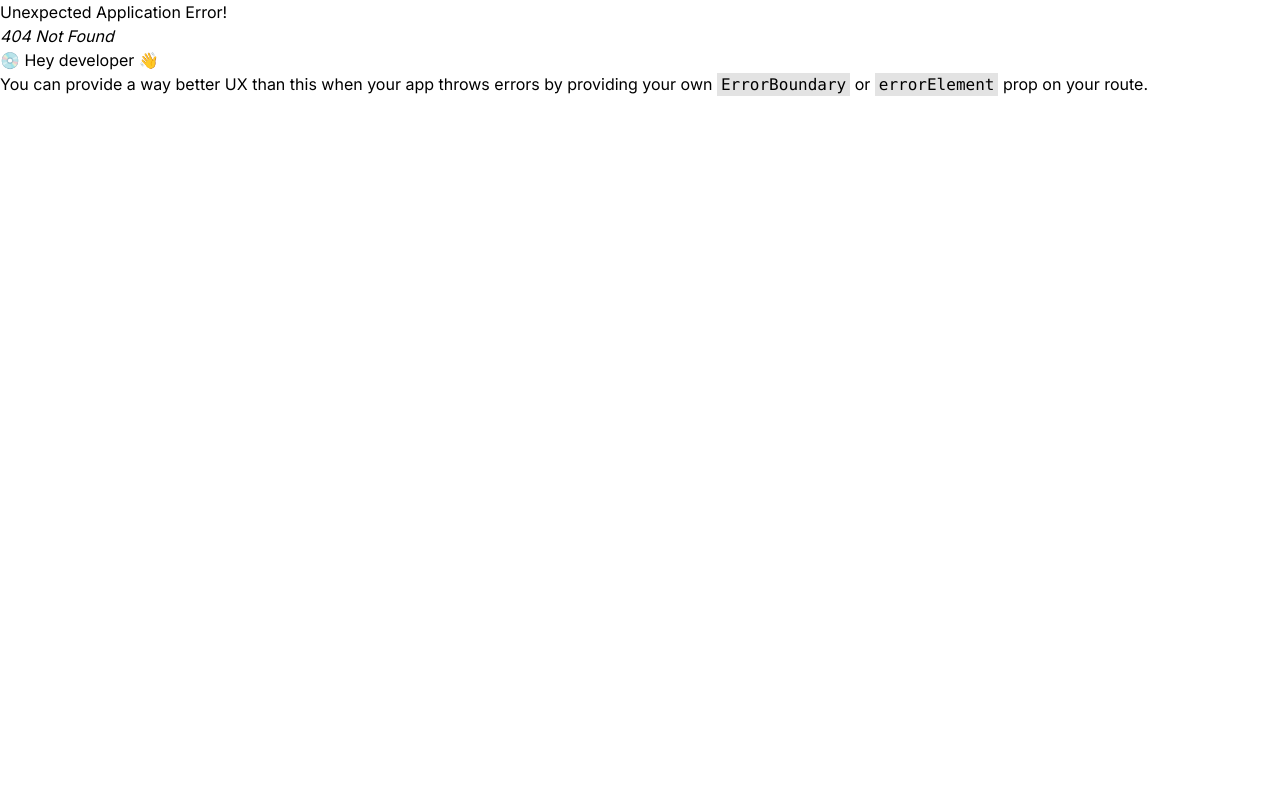
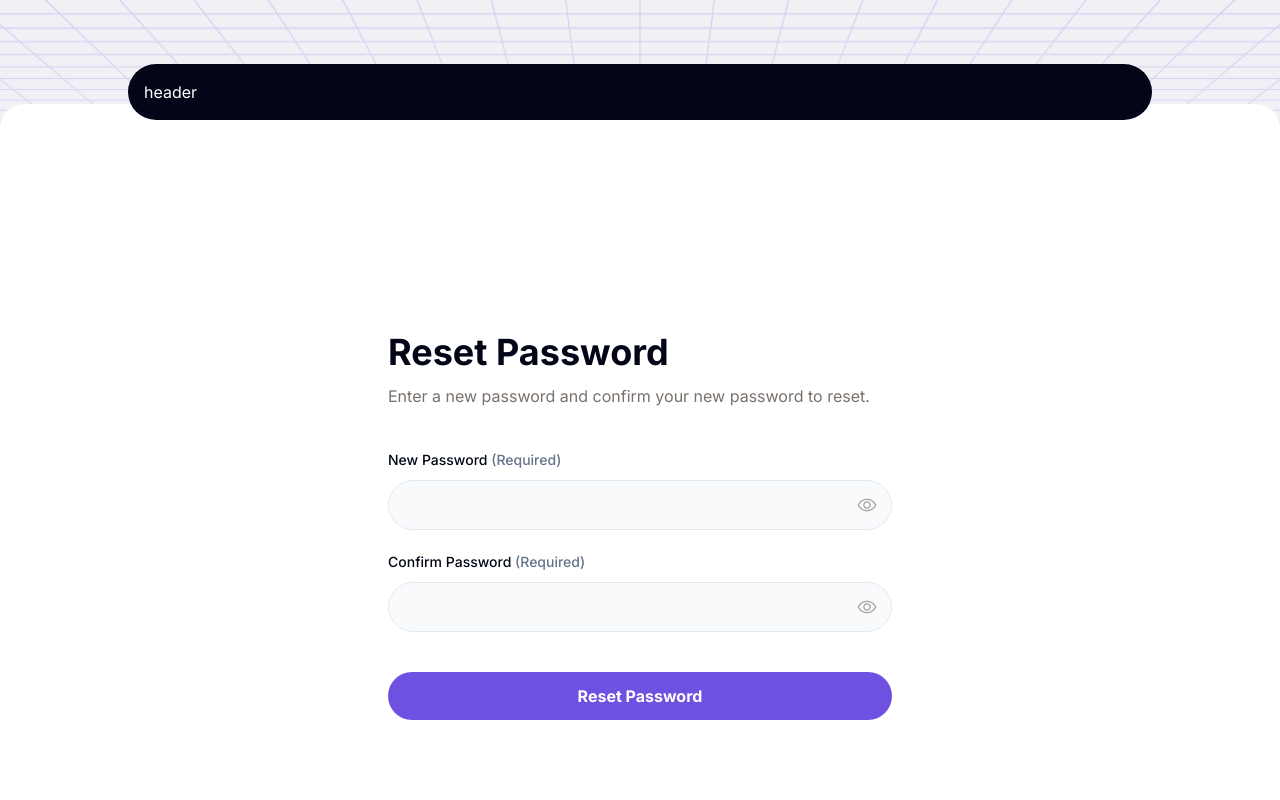
Before and after one commit to MamtazDev/ReTracker, a React (Vite) app: page /reset-password in a window 1280 px wide. Before the commit this address had no page. Shown: the top 800 px of the page. Built offline with nearby package versions, Linux system fonts and the light colour scheme.

Commit message:
reset and forget password add

```diff
--- a/src/Components/Forget/ForgetPass.jsx
+++ b/src/Components/Password/ForgetPass.jsx
@@ -4,7 +4,7 @@ import PrimaryBtn from "../../Shared/PrimaryBtn";
 
 const ForgetPass = () => {
   return (
-    <div className="pb-28 pt-p_153 max-w-authWidth mx-auto">
+    <div className="pb-p_236 pt-p_276 max-w-authWidth mx-auto">
       <AuthTitle>Forgot Password</AuthTitle>
       <p className="mt-3 mb-10 text-base font-normal text-[#78716C]">
         A link will be sent to your registered email to reset your password.
--- /dev/null
+++ b/src/Components/Password/Reset.jsx
@@ -0,0 +1,33 @@
+import React from "react";
+import AuthTitle from "../../Shared/AuthTitle";
+import PrimaryBtn from "../../Shared/PrimaryBtn";
+
+const Reset = () => {
+  return (
+    <div className="pb-p_188 pt-p_228 max-w-authWidth mx-auto">
+      <AuthTitle>Reset Password </AuthTitle>
+      <p className="mt-3 mb-10 text-base font-normal text-[#78716C]">
+        Enter a new password and confirm your new password to reset.
+      </p>
+
+      <form>
+        <div className="mb-5">
+          <label htmlFor="new-pass">
+            New Password <span>(Required)</span>{" "}
+          </label>
+          <input type="password" id="new-pass" />
+        </div>
+        <div className="mb-10">
+          <label htmlFor="cfr-pass">
+            Confirm Password <span>(Required)</span>{" "}
+          </label>
+          <input type="password" id="cfr-pass" />
+        </div>
+
+        <PrimaryBtn>Reset Password </PrimaryBtn>
+      </form>
+    </div>
+  );
+};
+
+export default Reset;
--- a/src/Pages/ForgetPassword.jsx
+++ b/src/Pages/ForgetPassword.jsx
@@ -1,6 +1,6 @@
 import React from "react";
 import Auth from "../Shared/Auth";
-import ForgetPass from "../Components/Forget/ForgetPass";
+import ForgetPass from "../Components/Password/ForgetPass";
 
 const ForgetPassword = () => {
   return (
--- /dev/null
+++ b/src/Pages/ResetPassword.jsx
@@ -0,0 +1,13 @@
+import React from 'react';
+import Auth from '../Shared/Auth';
+import Reset from '../Components/Password/Reset';
+
+const ResetPassword = () => {
+    return (
+        <Auth>
+            <Reset/>
+        </Auth>
+    );
+};
+
+export default ResetPassword;
--- a/src/Routes/Router.jsx
+++ b/src/Routes/Router.jsx
@@ -2,6 +2,7 @@ import { createBrowserRouter } from "react-router-dom";
 import MainLayout from "../Layouts/MainLayout";
 import LoginPage from "../Pages/Login";
 import ForgetPassword from "../Pages/ForgetPassword";
+import ResetPassword from "../Pages/ResetPassword";
 
 export const router = createBrowserRouter([
   {
@@ -16,6 +17,10 @@ export const router = createBrowserRouter([
         path: "/forget-password",
         element: <ForgetPassword />,
       },
+      {
+        path: "/reset-password",
+        element: <ResetPassword />,
+      },
     ],
   },
 ]);
--- a/tailwind.config.js
+++ b/tailwind.config.js
@@ -14,6 +14,10 @@ export default {
       },
       padding: {
         p_153: "153px",
+        p_276: "276px",
+        p_236: "236px",
+        p_228: "228px",
+        p_188: "188px",
       },
     },
   },
```
